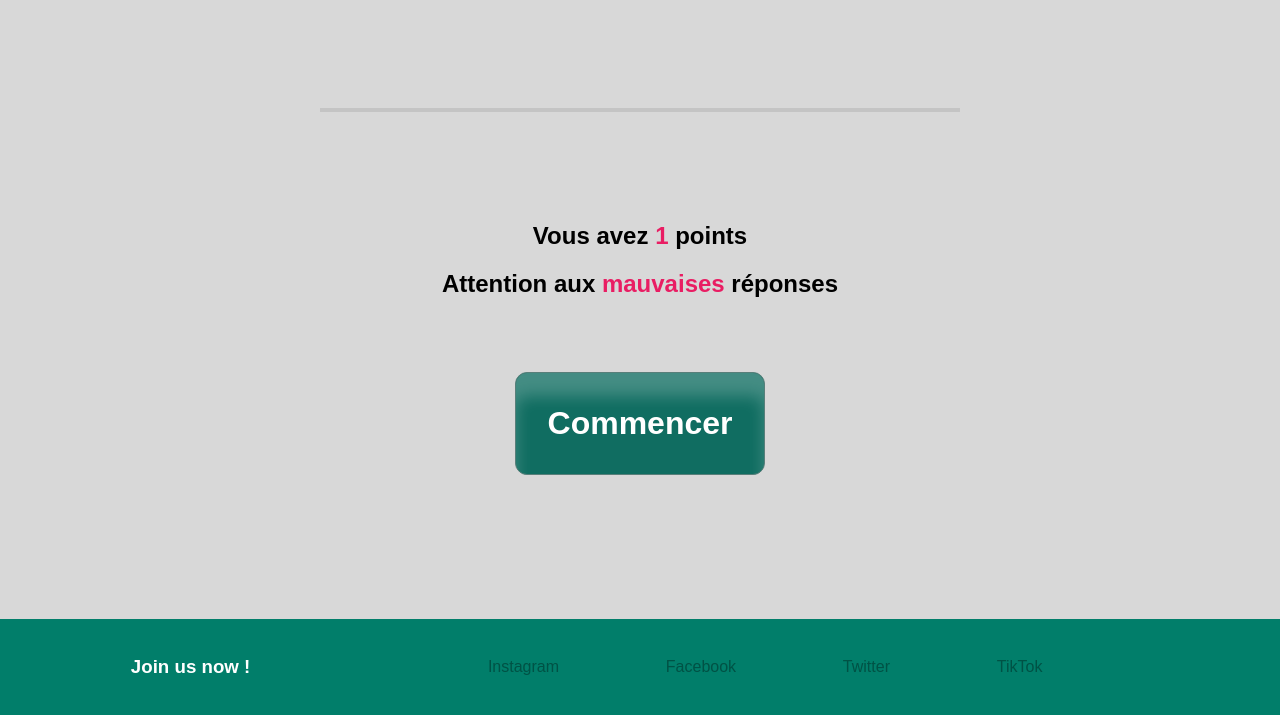
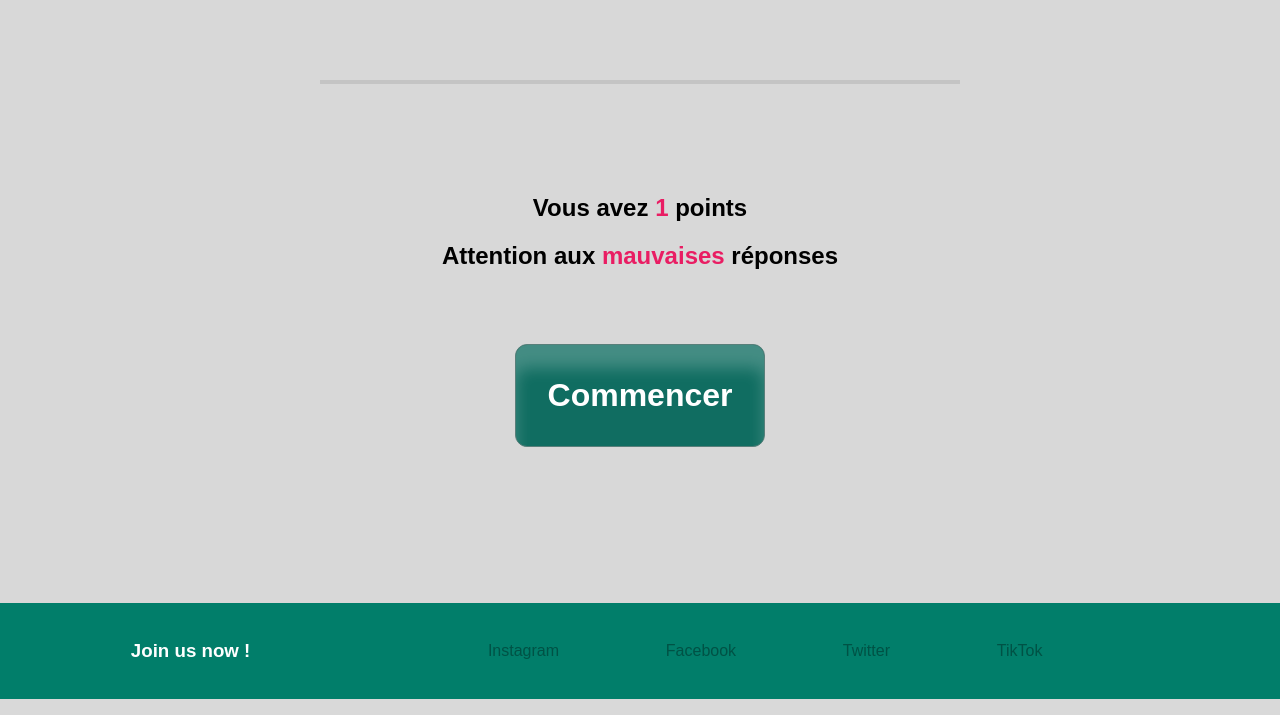
Before and after one commit to sandraMassonF/quiznight, a PHP site: page /page/quiz-jeu.php in a window 1280 px wide. Shown: the part 128-843 px from the top of the page. Run offline with PHP 8.4, Linux system fonts and the light colour scheme; the visitor is signed in with stand-in values (Sample User, id 1); data that the repository does not hold is empty.

Commit message:
style: fix layout and spacing for quiz components

```diff
--- a/asset/css/style_quiz-jeu.css
+++ b/asset/css/style_quiz-jeu.css
@@ -3,23 +3,34 @@
 }
 
 .main-james {
-    min-height: 61.4vh;
+    min-height: 75.4vh;
+    align-content: center;
+
+    margin: 0 auto;
+    /*
+    margin-bottom: 2rem; */
+    gap: 4rem;
+}
+
+.quiz-content-box {
+    width: 100%;
     display: flex;
     flex-direction: column;
-    justify-content: center;
+    justify-content: space-evenly;
     align-items: center;
-    margin-top: 4rem;
-    margin-bottom: 4rem;
     gap: 2rem;
+    margin-bottom: 2.5rem;
 }
 
 .quiz-title,
 .text-pink {
+    text-align: center;
     color: #E91D63;
 }
 
 .separator {
     width: 50%;
+    margin: 0 auto;
     height: 4px;
     background-color: #c4c4c4;
     border: none;
@@ -59,12 +70,13 @@
 .question-box {
     /* background-color: aqua; */
     width: 60%;
+    margin: 0 auto;
     padding: 1rem;
     display: flex;
     flex-direction: column;
     justify-content: center;
     align-items: center;
-    gap: 4rem;
+    gap: 3rem;
 }
 
 .question-box-title {
--- a/page/quiz-jeu.php
+++ b/page/quiz-jeu.php
@@ -115,7 +115,7 @@ if (!isset($_SESSION['selectIdQuiz'])) {
 
 
 <main class="main-james">
-
+    <div class="quiz-content-box">
         <!-- erreur -->
 
         <?php if (!isset($_SESSION['selectIdQuiz']) or !isset($_SESSION['user'])) : ?>
@@ -205,6 +205,8 @@ if (!isset($_SESSION['selectIdQuiz'])) {
 
                 <section class="question-box">
 
+
+
                     <div class="question-box-title">
                         <h2 class="bold">Question
                             <span class="text-pink">#
@@ -220,8 +222,8 @@ if (!isset($_SESSION['selectIdQuiz'])) {
                         !isset($_POST['answerA']) and !isset($_POST['answerB'])
                         and !isset($_POST['answerC']) and !isset($_POST['answerD'])
                     ) : ?>
+
                         <div class="question-box-answers">
-
                             <?php foreach ($shuffledAnswers as $key => $id_rep): ?>
                                 <?php if ($key == 0): ?>
 
@@ -340,8 +342,8 @@ if (!isset($_SESSION['selectIdQuiz'])) {
                                     <?php endif; ?>
                                     <!--  -->
                                 <?php endif; ?>
+                            <?php endforeach; ?>
                         </div>
-                <?php endforeach; ?>
     </div>
     <!-- button valider, suivant, retour accueil -->
     <?php if ($_SESSION['questionIndex'] == count($quizQuestions) - 1): ?>
@@ -356,7 +358,7 @@ if (!isset($_SESSION['selectIdQuiz'])) {
                 </form>
             <?php endif; ?>
         <?php endif; ?>
-
+            </div>
             </section>
 
 
```
Lines whose indentation alone changed are shown as unchanged.
